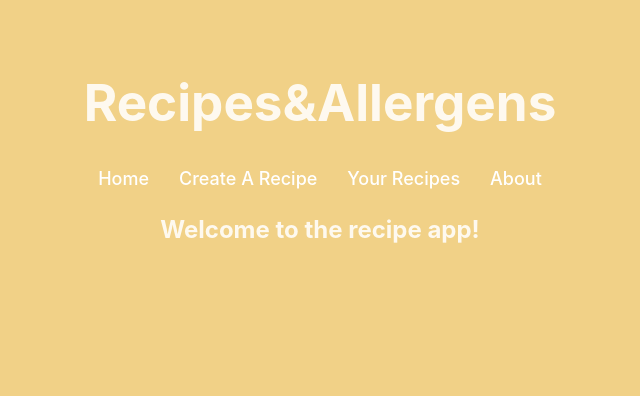
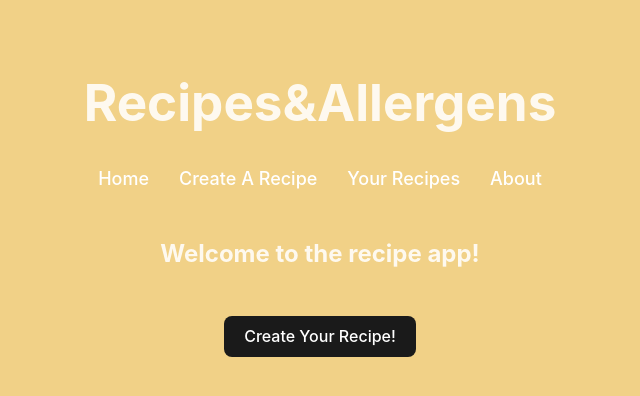
Before and after one commit to ebelbell/capstone_frontend, a React (Vite) app: page / in a window 1280 px wide. Shown: the top 396 px of the page, without its empty margins (320-960 px from the left). Built offline with nearby package versions, Linux system fonts and the light colour scheme.

Commit message:
added a button on the home page

```diff
--- a/src/pages/Home.jsx
+++ b/src/pages/Home.jsx
@@ -4,9 +4,10 @@ import React from 'react';
 const Home = () => {
   return (
     <>
+      <br/>
       <h2>Welcome to the recipe app! </h2>
-
-
+      <br/>
+      <button style={{ color: 'white'}}> Create Your Recipe!</button>
       {/* <Card /> */}
     </>
   );
```
